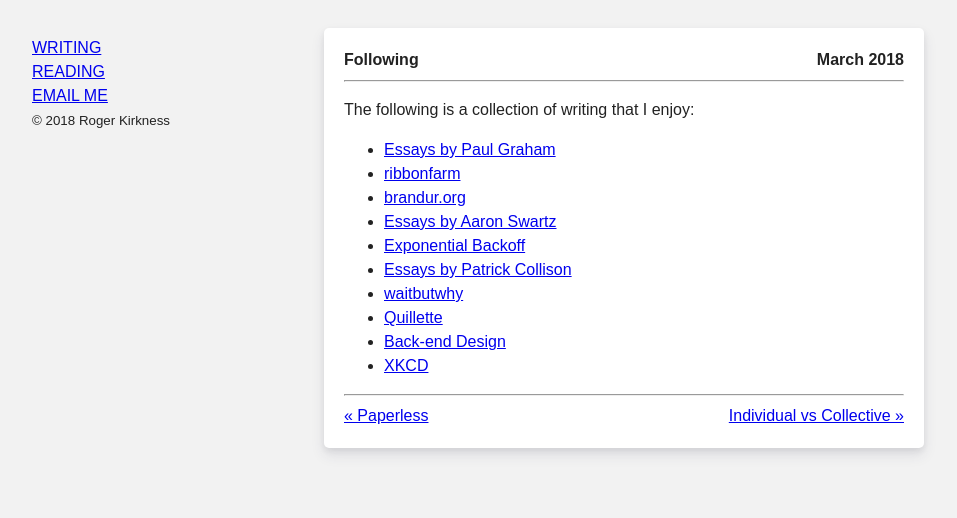
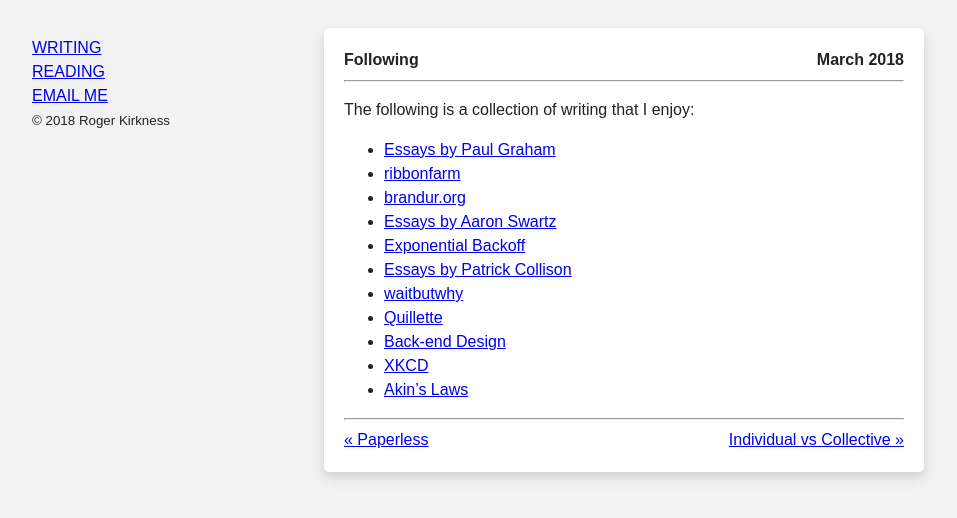
Before and after one commit to rogerkirkness/writing, a Jekyll site: the page built from _posts/2018-03-13-following.md, in a window 1280 px wide. Shown: the top 518 px of the page, without its empty margins (16-973 px from the left). Built offline with Jekyll 4.4.1, drawn with Linux system fonts in a browser that asks for light colours.

Commit message:
Bump version to 1.1.2

```diff
--- a/_posts/2018-03-13-following.md
+++ b/_posts/2018-03-13-following.md
@@ -15,3 +15,4 @@
 * [Quillette](http://quillette.com/)
 * [Back-end Design](https://github.com/binhnguyennus/awesome-scalability)
 * [XKCD](https://www.xkcd.com/)
+* [Akin's Laws](http://spacecraft.ssl.umd.edu/akins_laws.html)
```
